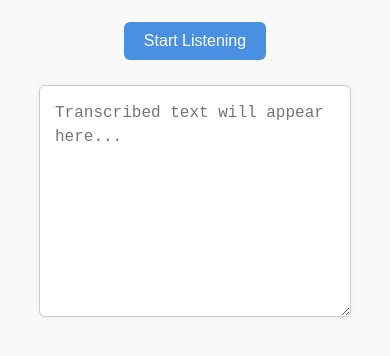
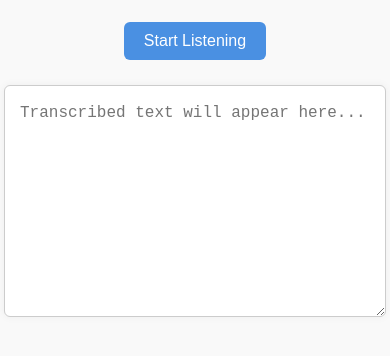
Before and after one commit to nausheensiddiqui23/Audio-To-Text, a plain HTML site: page index.html in a window 390 px wide. Shown: the part 160-516 px from the top of the page. Drawn offline with Linux system fonts and the light colour scheme.

Commit message:
new commit

```diff
--- a/style.css
+++ b/style.css
@@ -44,3 +44,9 @@ textarea{
   background-color: #fff;
   box-shadow: 0 0 8px rgba(0,0, 0, 0.05);
 }
+
+@media (max-width: 600px){
+  textarea {
+    width: 100%;
+  }
+}
```
